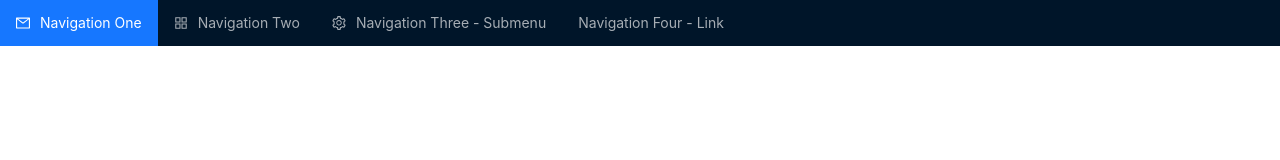
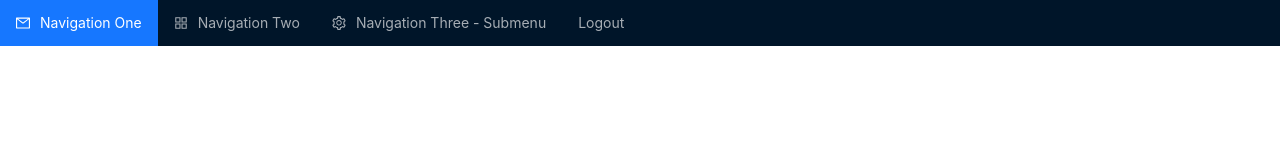
Before and after one commit to fatihkabay/community, a React (Create React App) app in the folder community-fe/: page /site in a window 1280 px wide. Shown: the top 160 px of the page. Built offline with nearby package versions, Linux system fonts and the light colour scheme.

Commit message:
rename funtion name

```diff
--- a/community-fe/src/pages/Site/index.tsx
+++ b/community-fe/src/pages/Site/index.tsx
@@ -1,7 +1,10 @@
-import React, { useState } from 'react';
+import React, { useState, useEffect } from 'react';
 import { AppstoreOutlined, MailOutlined, SettingOutlined } from '@ant-design/icons';
-import { MenuProps, theme } from 'antd';
+import { MenuProps } from 'antd';
 import { Menu } from 'antd';
+import { clearStorage } from '../../utils/helpers';
+import { useNavigate } from 'react-router-dom';
+
 
 const items: MenuProps['items'] = [
   {
@@ -50,18 +53,21 @@ const items: MenuProps['items'] = [
     ],
   },
   {
-    label: (
-      <a href="https://ant.design" target="_blank" rel="noopener noreferrer">
-        Navigation Four - Link
-      </a>
-    ),
+    label: 'Logout',
     key: 'alipay',
   },
 ];
 
-const App: React.FC = () => {
+const Site: React.FC = () => {
   const [current, setCurrent] = useState('mail');
+  const navigate = useNavigate();
+  useEffect(() => {
+     const user = clearStorage();
 
+     if (user != null) {
+      navigate("/login")
+    }
+  }, );
   const onClick: MenuProps['onClick'] = (e) => {
     console.log('click ', e);
     setCurrent(e.key);
@@ -70,4 +76,4 @@ const App: React.FC = () => {
   return <Menu onClick={onClick} theme={'dark'} selectedKeys={[current]} mode="horizontal" items={items} />;
 };
 
-export default App;
+export default Site;
```
